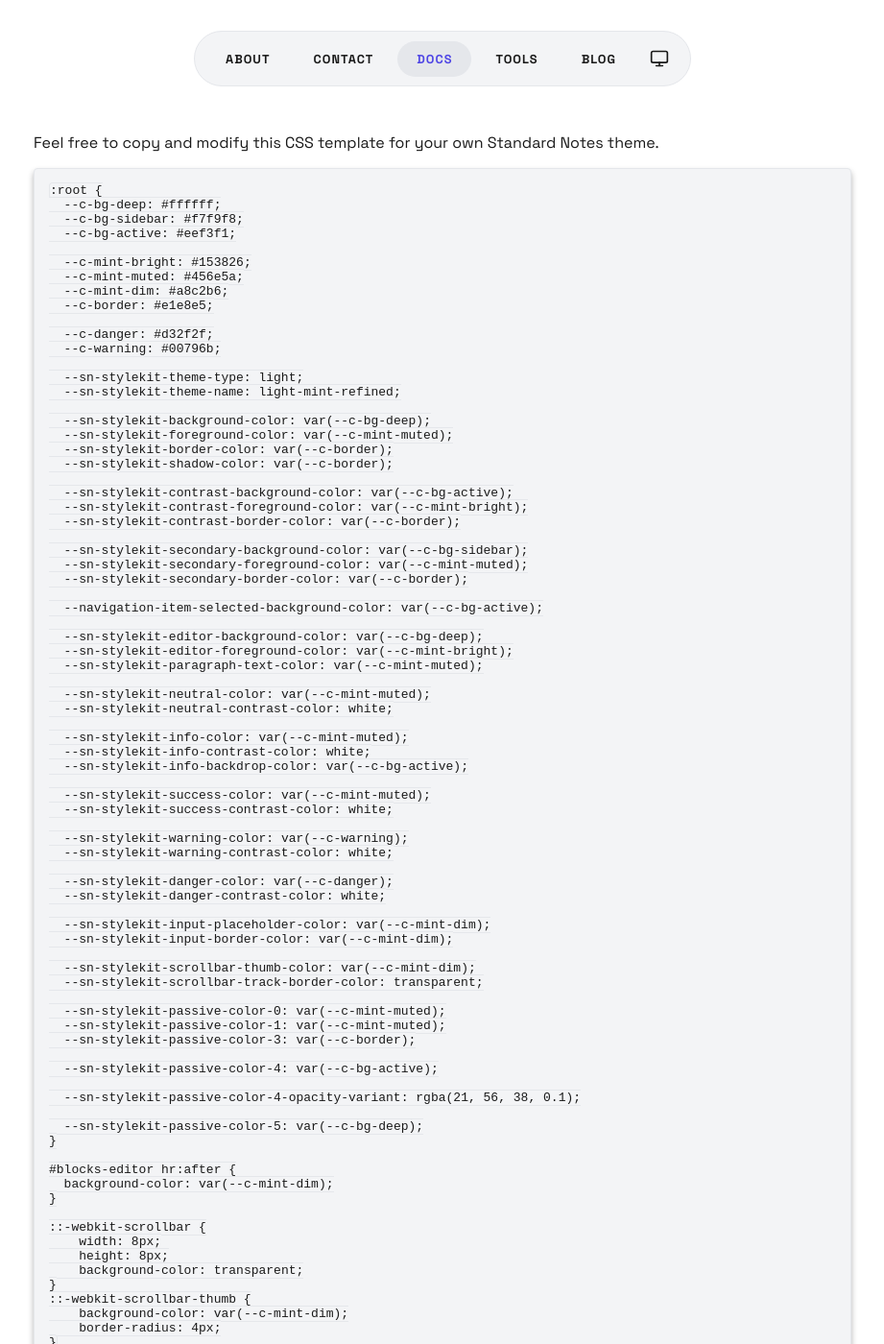
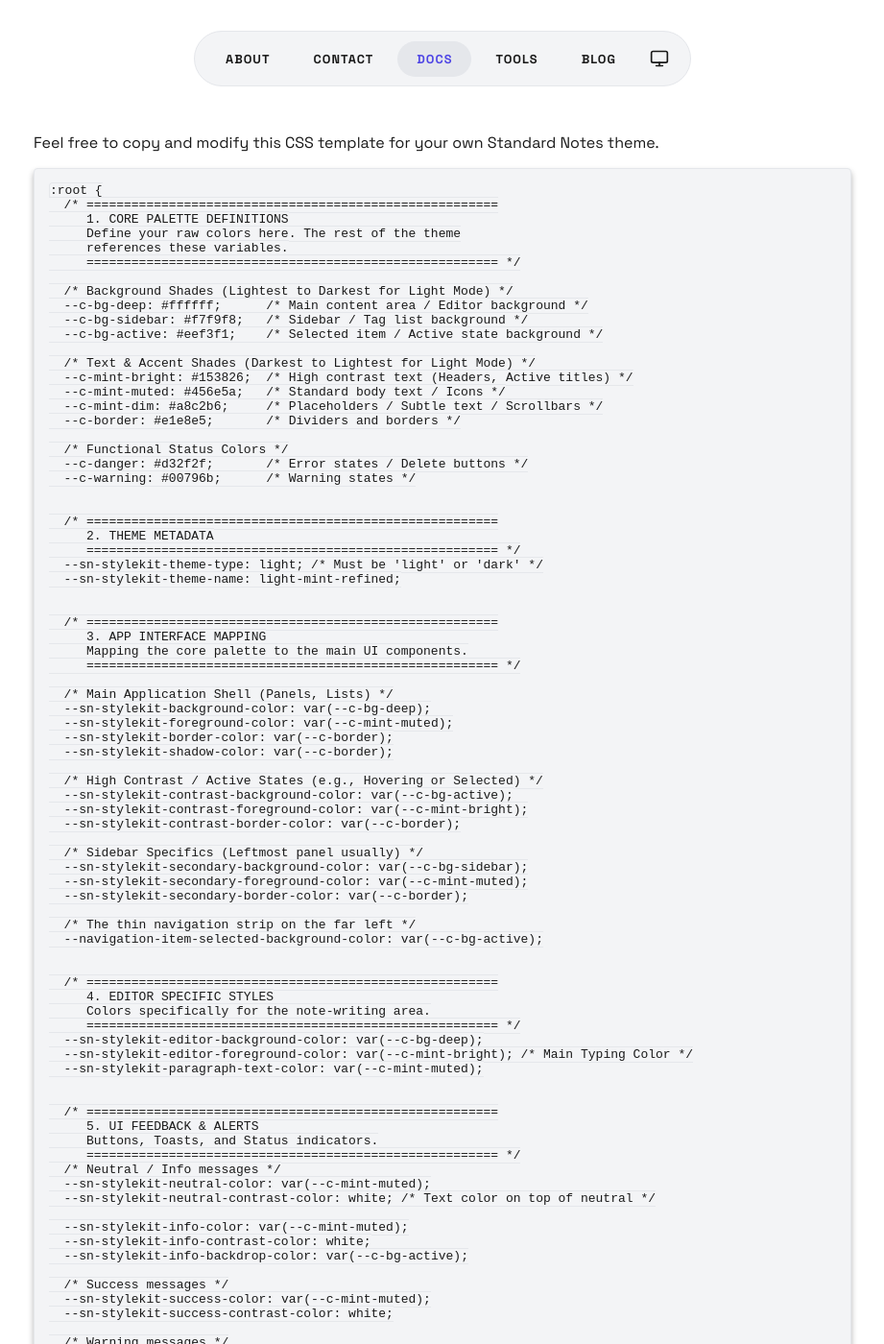
Before and after one commit to PASSK3YS/PASSK3YS.github.io, a Jekyll site: the page built from _docs/standard-notes-theme-template.md, in a window 1280 px wide and 1400 px high. Shown: the whole window at 96% size, without its empty margins (179-1100 px from the left). Built offline with Jekyll 4.4.1, drawn with Linux system fonts in a browser that asks for light colours; some of the changed text lies outside the part shown.

Commit message:
chore: replace css with updated css with comments

````diff
--- a/_docs/standard-notes-theme-template.md
+++ b/_docs/standard-notes-theme-template.md
@@ -9,77 +9,135 @@ Feel free to copy and modify this CSS template for your own Standard Notes theme
 
 ```css
 :root {
-  --c-bg-deep: #ffffff;
-  --c-bg-sidebar: #f7f9f8;
-  --c-bg-active: #eef3f1;
+  /* =======================================================
+     1. CORE PALETTE DEFINITIONS
+     Define your raw colors here. The rest of the theme
+     references these variables.
+     ======================================================= */
 
-  --c-mint-bright: #153826;
-  --c-mint-muted: #456e5a;
-  --c-mint-dim: #a8c2b6;
-  --c-border: #e1e8e5;
+  /* Background Shades (Lightest to Darkest for Light Mode) */
+  --c-bg-deep: #ffffff;      /* Main content area / Editor background */
+  --c-bg-sidebar: #f7f9f8;   /* Sidebar / Tag list background */
+  --c-bg-active: #eef3f1;    /* Selected item / Active state background */
 
-  --c-danger: #d32f2f;
-  --c-warning: #00796b;
+  /* Text & Accent Shades (Darkest to Lightest for Light Mode) */
+  --c-mint-bright: #153826;  /* High contrast text (Headers, Active titles) */
+  --c-mint-muted: #456e5a;   /* Standard body text / Icons */
+  --c-mint-dim: #a8c2b6;     /* Placeholders / Subtle text / Scrollbars */
+  --c-border: #e1e8e5;       /* Dividers and borders */
 
-  --sn-stylekit-theme-type: light;
+  /* Functional Status Colors */
+  --c-danger: #d32f2f;       /* Error states / Delete buttons */
+  --c-warning: #00796b;      /* Warning states */
+
+
+  /* =======================================================
+     2. THEME METADATA
+     ======================================================= */
+  --sn-stylekit-theme-type: light; /* Must be 'light' or 'dark' */
   --sn-stylekit-theme-name: light-mint-refined;
 
+
+  /* =======================================================
+     3. APP INTERFACE MAPPING
+     Mapping the core palette to the main UI components.
+     ======================================================= */
+
+  /* Main Application Shell (Panels, Lists) */
   --sn-stylekit-background-color: var(--c-bg-deep);
   --sn-stylekit-foreground-color: var(--c-mint-muted);
   --sn-stylekit-border-color: var(--c-border);
   --sn-stylekit-shadow-color: var(--c-border);
 
+  /* High Contrast / Active States (e.g., Hovering or Selected) */
   --sn-stylekit-contrast-background-color: var(--c-bg-active);
   --sn-stylekit-contrast-foreground-color: var(--c-mint-bright);
   --sn-stylekit-contrast-border-color: var(--c-border);
 
+  /* Sidebar Specifics (Leftmost panel usually) */
   --sn-stylekit-secondary-background-color: var(--c-bg-sidebar);
   --sn-stylekit-secondary-foreground-color: var(--c-mint-muted);
   --sn-stylekit-secondary-border-color: var(--c-border);
 
+  /* The thin navigation strip on the far left */
   --navigation-item-selected-background-color: var(--c-bg-active);
 
+
+  /* =======================================================
+     4. EDITOR SPECIFIC STYLES
+     Colors specifically for the note-writing area.
+     ======================================================= */
   --sn-stylekit-editor-background-color: var(--c-bg-deep);
-  --sn-stylekit-editor-foreground-color: var(--c-mint-bright);
+  --sn-stylekit-editor-foreground-color: var(--c-mint-bright); /* Main Typing Color */
   --sn-stylekit-paragraph-text-color: var(--c-mint-muted);
 
+
+  /* =======================================================
+     5. UI FEEDBACK & ALERTS
+     Buttons, Toasts, and Status indicators.
+     ======================================================= */
+  /* Neutral / Info messages */
   --sn-stylekit-neutral-color: var(--c-mint-muted);
-  --sn-stylekit-neutral-contrast-color: white;
+  --sn-stylekit-neutral-contrast-color: white; /* Text color on top of neutral */
 
   --sn-stylekit-info-color: var(--c-mint-muted);
   --sn-stylekit-info-contrast-color: white;
   --sn-stylekit-info-backdrop-color: var(--c-bg-active);
 
+  /* Success messages */
   --sn-stylekit-success-color: var(--c-mint-muted);
   --sn-stylekit-success-contrast-color: white;
 
+  /* Warning messages */
   --sn-stylekit-warning-color: var(--c-warning);
   --sn-stylekit-warning-contrast-color: white;
 
+  /* Danger / Error messages */
   --sn-stylekit-danger-color: var(--c-danger);
   --sn-stylekit-danger-contrast-color: white;
 
+
+  /* =======================================================
+     6. INPUTS & SCROLLBARS
+     ======================================================= */
+  /* Form Inputs (Search bars, title edits) */
   --sn-stylekit-input-placeholder-color: var(--c-mint-dim);
   --sn-stylekit-input-border-color: var(--c-mint-dim);
 
+  /* Standard Scrollbar coloring */
   --sn-stylekit-scrollbar-thumb-color: var(--c-mint-dim);
   --sn-stylekit-scrollbar-track-border-color: transparent;
 
-  --sn-stylekit-passive-color-0: var(--c-mint-muted);
+
+  /* =======================================================
+     7. PASSIVE & UTILITY COLORS
+     Used for icons, dividers, and subtle elements.
+     ======================================================= */
+  --sn-stylekit-passive-color-0: var(--c-mint-muted); /* Often icons */
   --sn-stylekit-passive-color-1: var(--c-mint-muted);
   --sn-stylekit-passive-color-3: var(--c-border);
 
   --sn-stylekit-passive-color-4: var(--c-bg-active);
 
+  /* Used for focus rings or subtle highlights.
+     (Calculated as: A dark green with low opacity) */
   --sn-stylekit-passive-color-4-opacity-variant: rgba(21, 56, 38, 0.1);
 
   --sn-stylekit-passive-color-5: var(--c-bg-deep);
 }
 
+
+/* =======================================================
+   8. COMPONENT OVERRIDES
+   Specific CSS tweaks for elements that don't use variables.
+   ======================================================= */
+
+/* Coloring the Horizontal Rule line in the Block Editor */
 #blocks-editor hr:after {
   background-color: var(--c-mint-dim);
 }
 
+/* Webkit Scrollbar Styling (Chrome/Edge/Desktop App) */
 ::-webkit-scrollbar {
     width: 8px;
     height: 8px;
````
